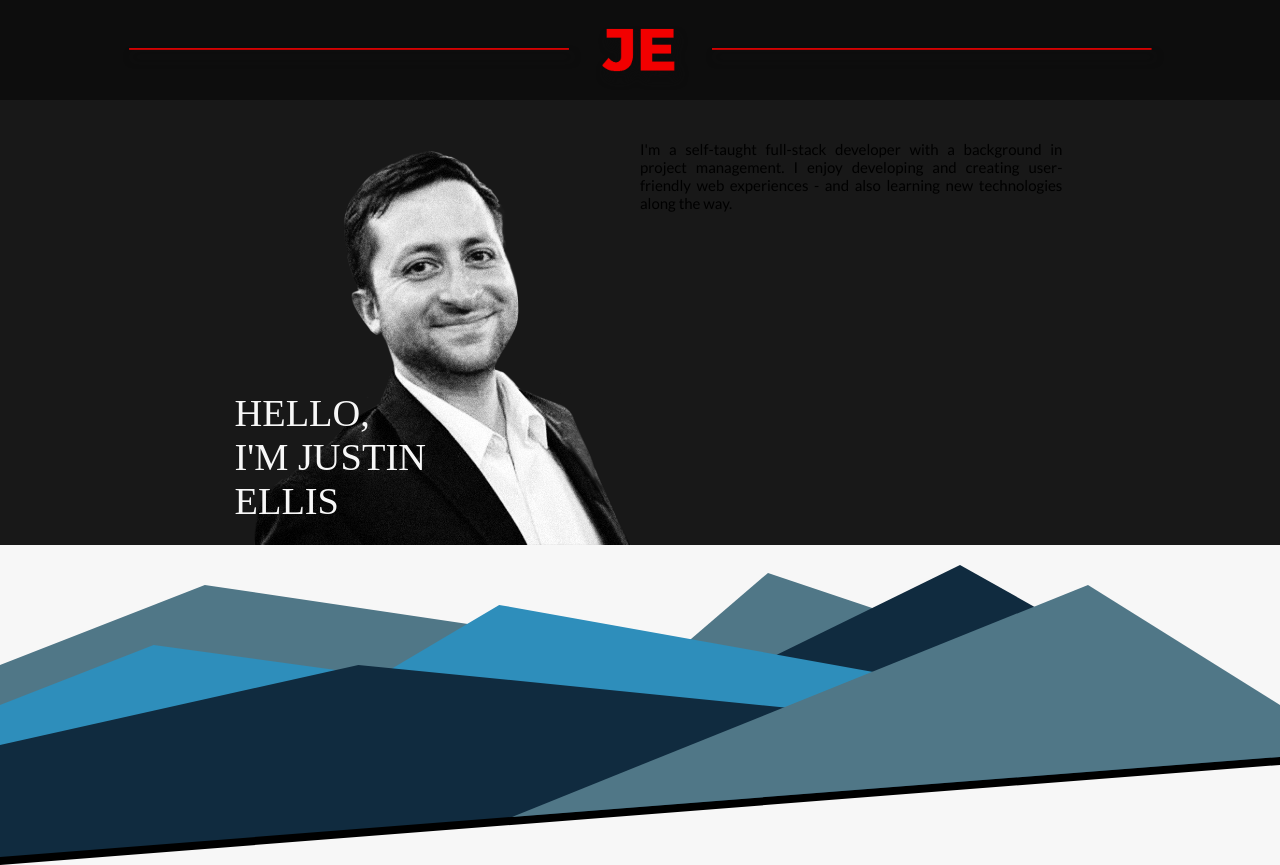
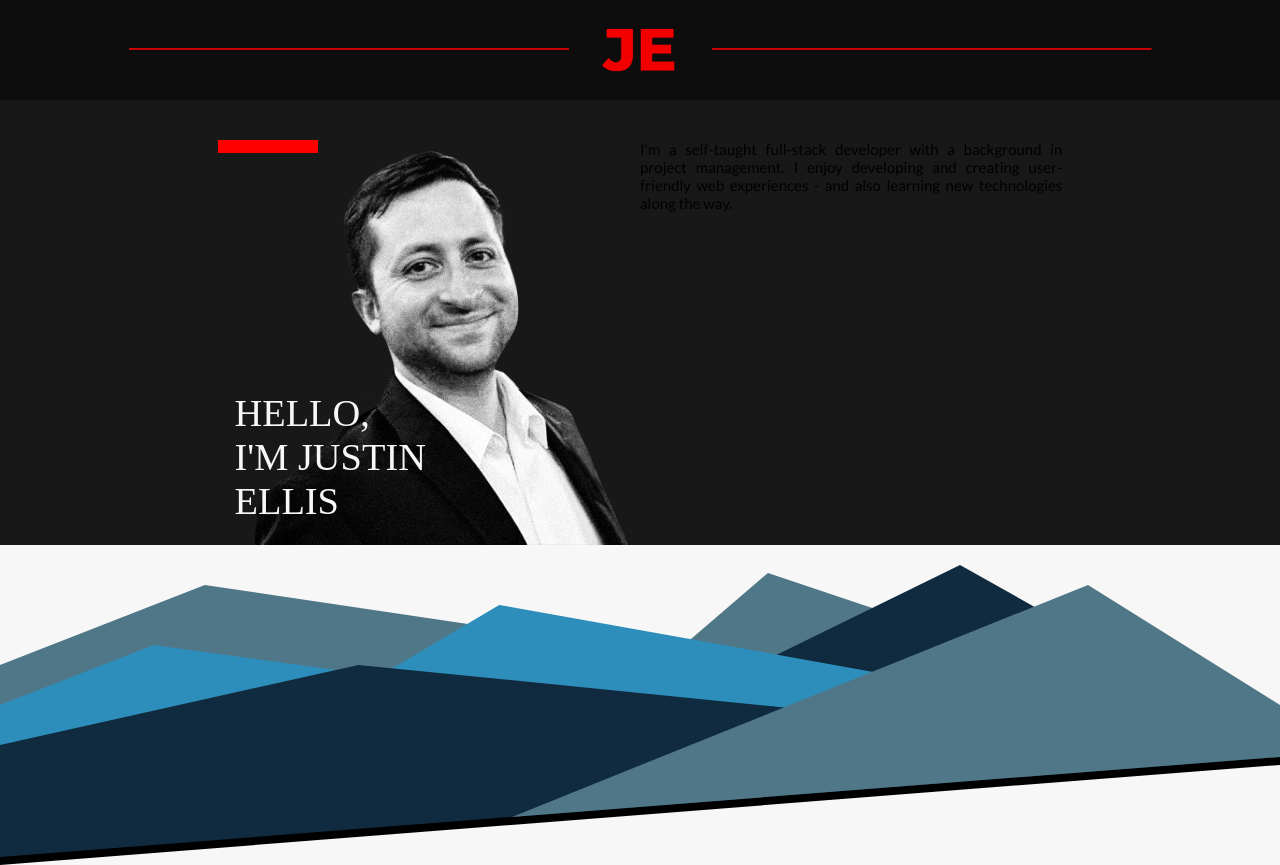
Before and after one commit to JW-Ellis/JW-Ellis.github.io, a website: page index.html in a window 1280 px wide. Shown: the top 865 px of the page. Drawn offline with nearby package versions, Linux system fonts and the light colour scheme.

Commit message:
create rectangle component

```diff
--- a/index.html
+++ b/index.html
@@ -36,6 +36,7 @@
                 alt="JE Headshot"
                 class="photo__main"
               />
+              <div id="rectangle"></div>
               <div class="phototext">
                 Hello,<br />
                 I'm Justin<br />
@@ -43,6 +44,7 @@
               </div>
             </div>
           </div>
+
           <div class="introText">
             <p>
               I'm a self-taught full-stack developer with a background in
--- a/sass/components/_container.scss
+++ b/sass/components/_container.scss
@@ -1,6 +1,4 @@
 .container {
-
-
   &__project {
     display: block;
     margin-left: auto;
@@ -10,21 +8,21 @@
     width: 75%;
     filter: drop-shadow(3px 8px 5px $color-black);
     background: $color-grey-light;
-        transition-duration: .15s;
+    transition-duration: 0.15s;
 
     &:hover {
-             transform: translate(.2rem, -.2rem);
-
-
+      transform: translate(0.2rem, -0.2rem);
     }
-
   }
 }
 
 a {
   text-decoration: none;
   color: black;
+}
 
-
-
+#rectangle {
+  width: 10rem;
+  height: 1.3rem;
+  background: red;
 }
```
Also changed, not shown: Public/style.css. Lines whose indentation alone changed are shown as unchanged.
